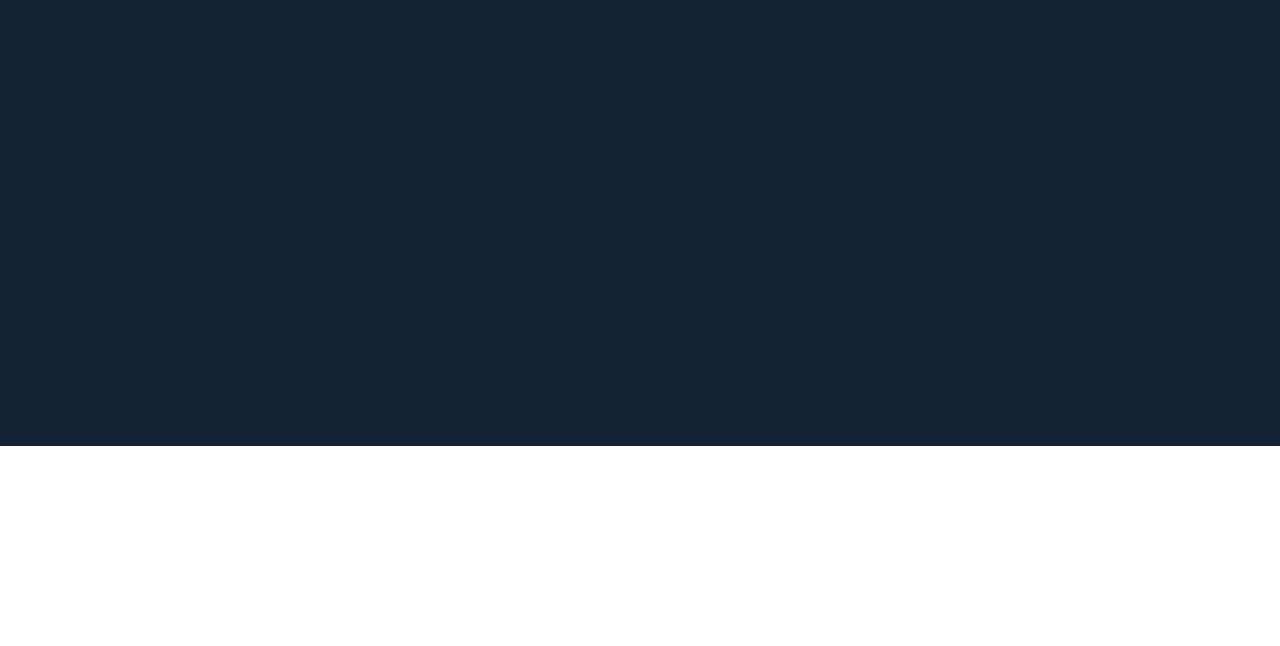
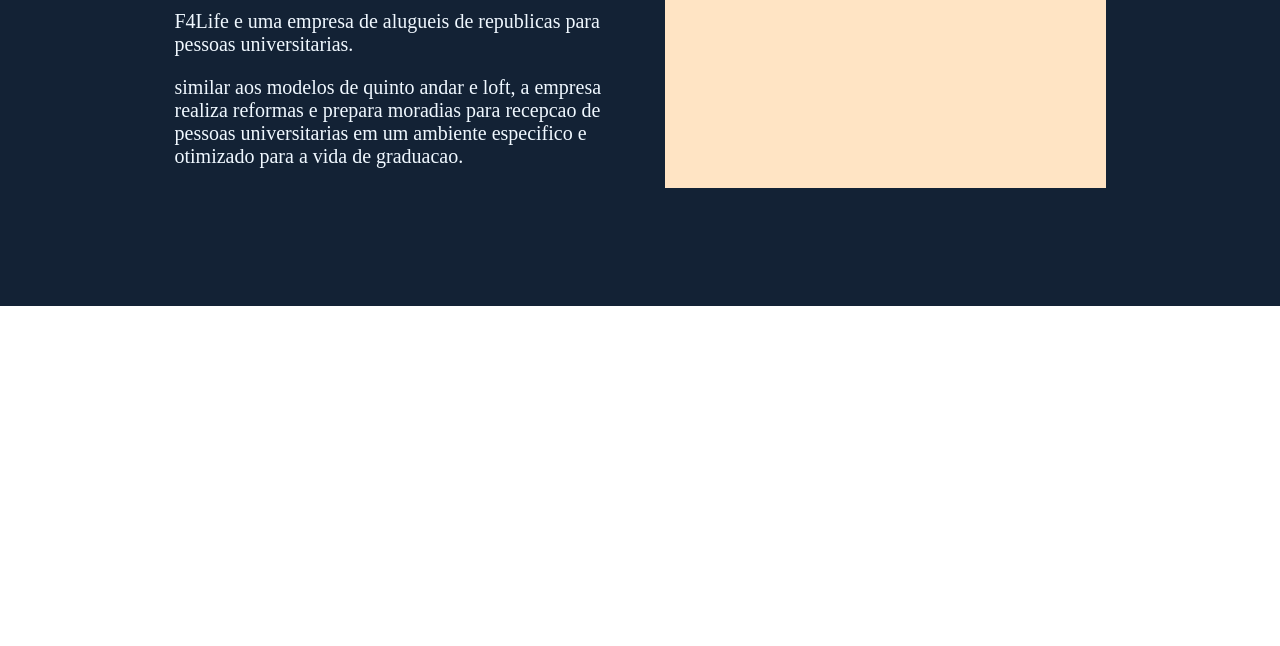
Before and after one commit to francieli-alvarenga/desafio-f4life, a plain HTML site: page index.html in a window 1280 px wide. Shown: the part 514-1160 px from the top of the page. Drawn offline with Linux system fonts and the light colour scheme.

Commit message:
add about section

```diff
--- a/assets/css/style.css
+++ b/assets/css/style.css
@@ -22,7 +22,7 @@
 }
 
 .main-div {
-  height: 450px;
+  height: 380px;
 }
 
 .div-about {
@@ -59,3 +59,28 @@
   padding: 5px 25px;
   border-radius: 5px;
 }
+
+.dark-blue {
+  background-color: rgb(19, 34, 53);
+  color: aliceblue;
+  height: 380px;
+}
+
+.about-section {
+  /* background-color: violet; */
+  display: flex;
+  width: 980px;
+  justify-content: space-around;
+  margin: 0 auto;
+}
+
+.about {
+  width: 45%;
+  /* background-color: brown; */
+  font-size: 20px;
+}
+
+.no-image {
+  background-color: bisque;
+  width: 45%;
+}
--- a/index.html
+++ b/index.html
@@ -30,7 +30,24 @@
       </div>
       <div class="sem-imagem">g</div>
     </div>
-    <div class="main-div div-about"></div>
+    <div class="dark-blue">
+      <section class="about-section">
+        <div class="about">
+          <h2>Quem somos?</h2>
+          <p>
+            F4Life e uma empresa de alugueis de republicas para pessoas
+            universitarias.
+          </p>
+          <p>
+            similar aos modelos de quinto andar e loft, a empresa realiza
+            reformas e prepara moradias para recepcao de pessoas universitarias
+            em um ambiente especifico e otimizado para a vida de graduacao.
+          </p>
+        </div>
+        <div class="no-image">bug</div>
+      </section>
+    </div>
+
     <div class="main-div"></div>
     <div class="main-nav"></div>
   </body>
```
